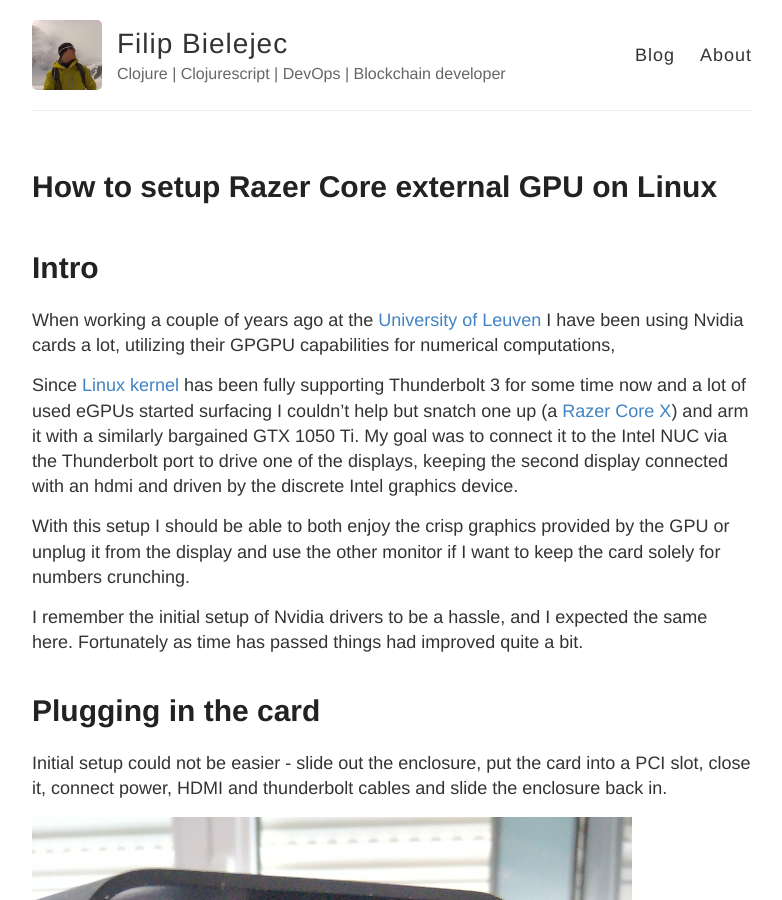
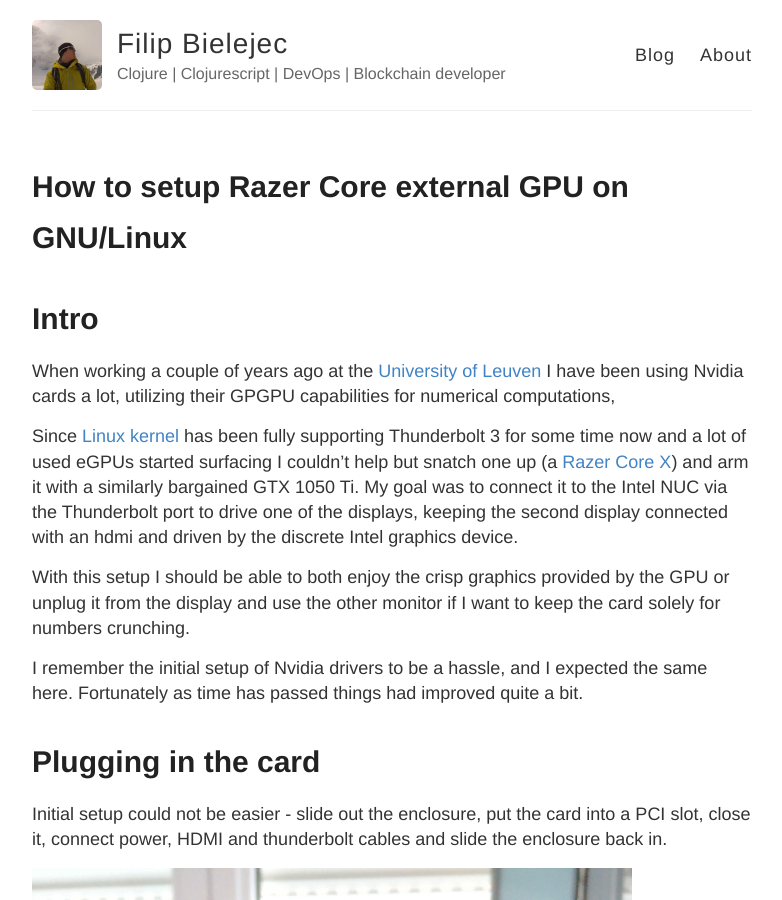
Before and after one commit to fbielejec/fbielejec.github.io, a Jekyll site: the page built from _posts/2020-04-25-razer-core-egpu-linux.md, in a window 1280 px wide and 900 px high. Shown: the whole window, without its empty margins (248-1030 px from the left). Built offline with Jekyll 4.4.1, drawn with Linux system fonts in a browser that asks for light colours; comment, search, counter and statistics services are not loaded; some of the changed text lies outside the part shown.

Commit message:
keep RMS happy

```diff
--- a/_posts/2020-04-25-razer-core-egpu-linux.md
+++ b/_posts/2020-04-25-razer-core-egpu-linux.md
@@ -1,6 +1,6 @@
 ---
 layout: post
-title: How to setup Razer Core external GPU on Linux
+title: How to setup Razer Core external GPU on GNU/Linux
 author: Filip Bielejec
 comments: true
 categories: [GPU, Linux, Nvidia]
@@ -83,7 +83,7 @@
 
 # <a name="drivers"/> Installing the drivers
 
-Distributions like Ubuntu and [Linux Mint](https://www.linuxmint.com/) come with a [`ubuntu-drivers`](https://launchpad.net/ubuntu/+source/ubuntu-drivers-common) package, which makes installing proprietary drivers a lot easier, so that you don't have to deal with clunky ever-changing Nvidia installers and get them straight from the distributions repositories.
+GNU/Linux distributions like Ubuntu and [Linux Mint](https://www.linuxmint.com/) come with a [`ubuntu-drivers`](https://launchpad.net/ubuntu/+source/ubuntu-drivers-common) package, which makes installing proprietary drivers a lot easier, so that you don't have to deal with clunky ever-changing Nvidia installers and get them straight from the distributions repositories.
 
 You can list the availiable drivers like this:
 
```
